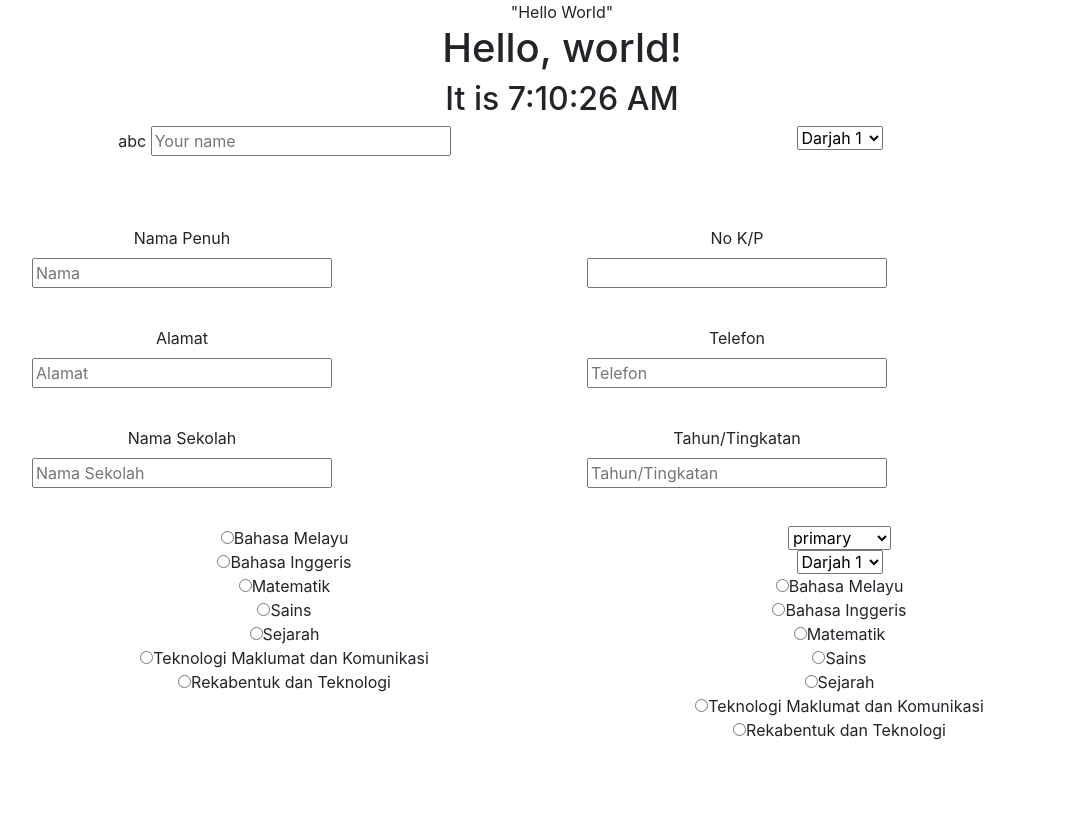
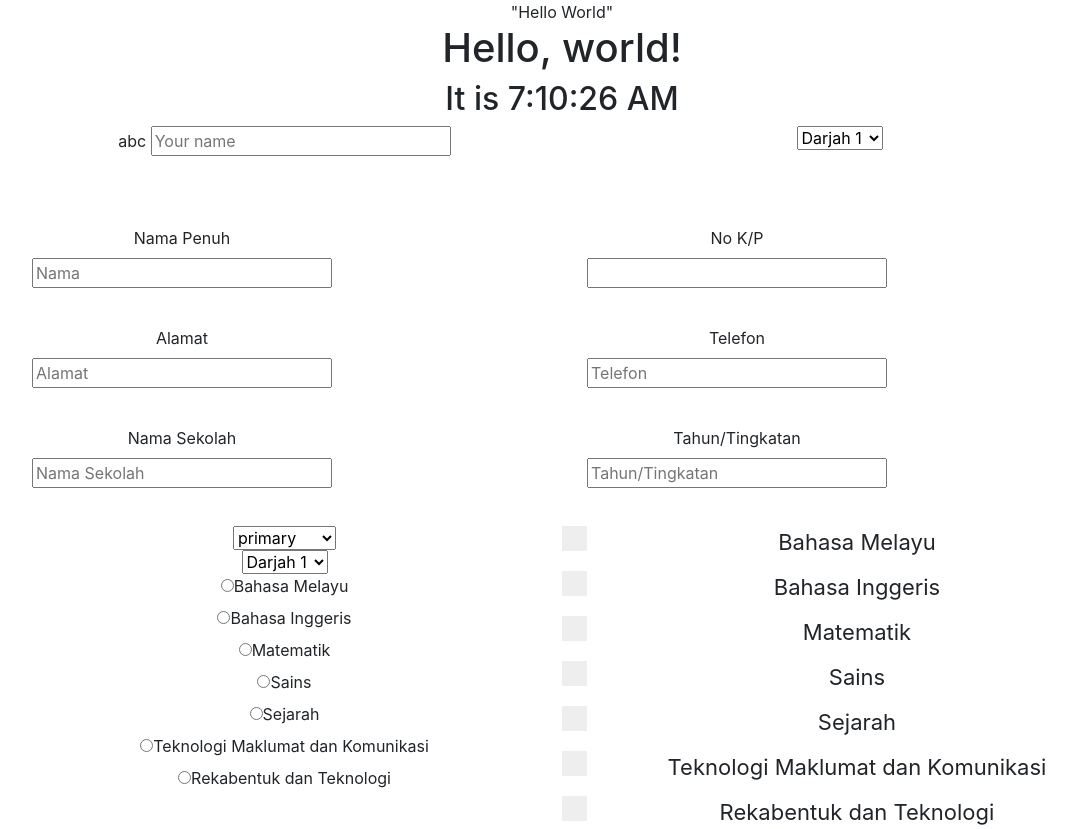
Before and after one commit to qayyuum85/react_reg_form, a React (Create React App) app: page / in a window 1280 px wide. Shown: the whole page, without its empty margins (78-1154 px from the left). Before the commit the page ends 800 px from the top, so only its background shows below. Built offline with nearby package versions, Linux system fonts and the light colour scheme.

Commit message:
Updated checkboxes

```diff
--- a/src/components/CheckBoxes.css
+++ b/src/components/CheckBoxes.css
@@ -1,4 +1,80 @@
-.sampleDiv {
-    width: 300px;
-    border: 1px solid black;
+.containerChkBox {
+    display: block;
+    position: relative;
+    padding-left: 35px;
+    margin-bottom: 12px;
+    cursor: pointer;
+    font-size: 22px;
+    -webkit-user-select: none;
+    -moz-user-select: none;
+    -ms-user-select: none;
+    user-select: none;
 }
+
+
+/* Hide the browser's default checkbox */
+
+.containerChkBox input {
+    position: absolute;
+    opacity: 0;
+    cursor: pointer;
+    height: 0;
+    width: 0;
+}
+
+
+/* Create a custom checkbox */
+
+.checkmark {
+    position: absolute;
+    top: 0;
+    left: 0;
+    height: 25px;
+    width: 25px;
+    background-color: #eee;
+}
+
+
+/* On mouse-over, add a grey background color */
+
+.containerChkBox:hover input~.checkmark {
+    background-color: #ccc;
+}
+
+
+/* When the checkbox is checked, add a blue background */
+
+.containerChkBox input:checked~.checkmark {
+    background-color: #2196F3;
+}
+
+
+/* Create the checkmark/indicator (hidden when not checked) */
+
+.checkmark:after {
+    content: "";
+    position: absolute;
+    display: none;
+}
+
+
+/* Show the checkmark when checked */
+
+.containerChkBox input:checked~.checkmark:after {
+    display: block;
+}
+
+
+/* Style the checkmark/indicator */
+
+.containerChkBox .checkmark:after {
+    left: 9px;
+    top: 5px;
+    width: 5px;
+    height: 10px;
+    border: solid white;
+    border-width: 0 3px 3px 0;
+    -webkit-transform: rotate(45deg);
+    -ms-transform: rotate(45deg);
+    transform: rotate(45deg);
+}
--- a/src/components/CheckBoxes.js
+++ b/src/components/CheckBoxes.js
@@ -5,29 +5,39 @@ class CheckBoxes extends Component {
   constructor(props) {
     super(props);
     this.state = {
-      clicked: false
+      selected: [],
+      options: props.subjects
     };
   }
 
+  updateState = e => {
+    let currSelection = this.state.selected;
+    const selected = e.target.value;
+    const checked = e.target.checked;
+    const isIncluded = currSelection.includes(selected);
+
+    if (checked && !isIncluded) {
+      currSelection.push(selected);
+    }
+
+    if (!checked && isIncluded) {
+      let index = currSelection.findIndex(s => s === selected);
+      currSelection.splice(index, 1);
+    }
+
+    this.setState({ selected: currSelection });
+  };
+
   render() {
-    const selected = (prop) => {
-      console.log(prop);
-    };
     return (
-      <div className="sampleDiv">
-        {this.props.items.map((x, i) => {
+      <div>
+        {this.state.options.map(item => {
           return (
-            <div>
-              <input
-                type="radio"
-                id={"class" + x.value}
-                value={x.name}
-                name="classLevel"
-                key={i}
-                onClick={selected}
-              />
-              <label htmlFor={`class${x.value}`}>{x.name}</label>
-            </div>
+            <label className="containerChkBox" key={item}>
+              {item}
+              <input type="checkbox" value={item} onClick={this.updateState} />
+              <span className="checkmark" />
+            </label>
           );
         })}
       </div>
--- a/src/components/Radios.js
+++ b/src/components/Radios.js
@@ -32,13 +32,14 @@ class Radios extends Component {
           return (
             <div key={opt}>
               <input
+                id={`rad_${opt}`}
                 type="radio"
                 key={opt}
                 value={opt}
                 onClick={this.setSelected}
                 name="radioSubject"
               />
-              <span>{opt}</span>
+              <label htmlFor={`rad_${opt}`}>{opt}</label>
             </div>
           );
         })}
--- a/src/containers/inputCont.js
+++ b/src/containers/inputCont.js
@@ -3,7 +3,7 @@ import Search from "../components/Search.js";
 import Dropdown from "../components/Dropdown.js";
 import TextInput from "../components/TextInput.js";
 import Subjects from "../components/Subjects.js";
-import Radios from "../components/Radios.js";
+import CheckBoxes from "../components/CheckBoxes.js";
 import Fields from "../data/fields.json";
 import Levels from "../data/levels.json";
 import subjects from "../data/subjects.json";
@@ -19,8 +19,8 @@ const InputCont = props => {
       {Fields.map((x, i) => {
         return <TextInput props={x} key={i} />;
       })}
-      <Radios options={subjects.primary}></Radios>
-      <Subjects subjects={subjects} levels={Levels}></Subjects>
+      <Subjects subjects={subjects} levels={Levels} />
+      <CheckBoxes subjects={subjects.primary} />
     </div>
   );
 };
```
Also changed, not shown: package.json (+7 -1 lines), src/components/Subjects.js (+10 -2 lines), 1 other file (tests, documents, lock files or other folders).
